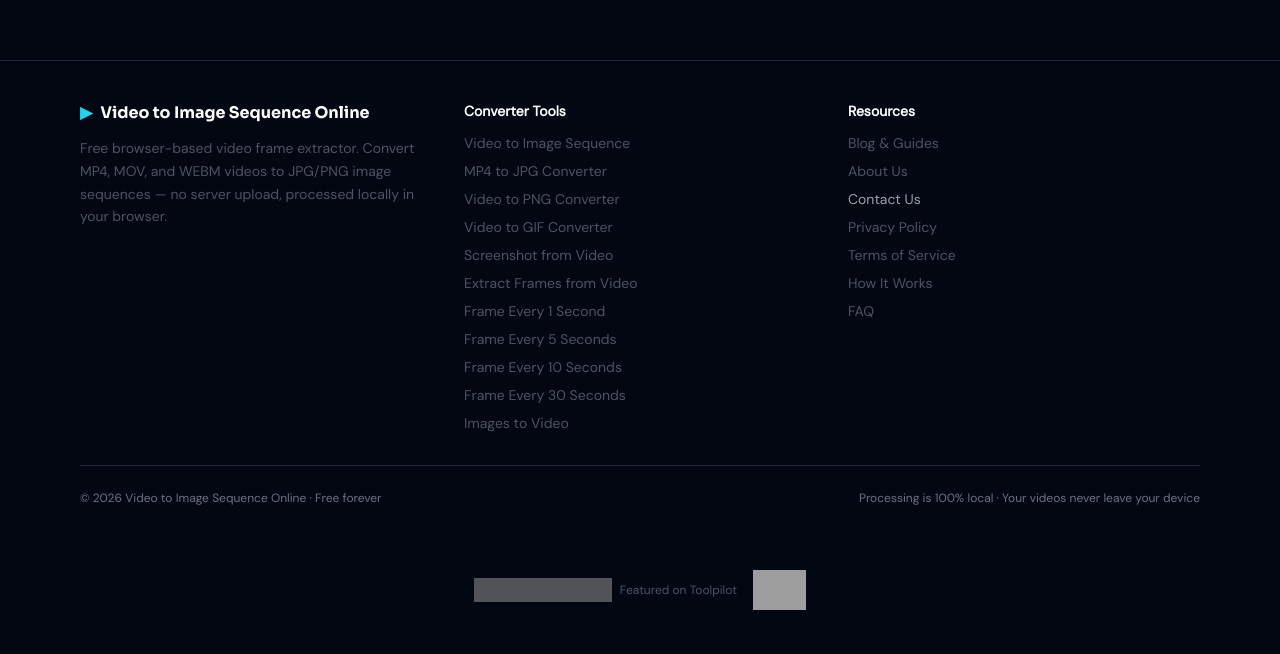
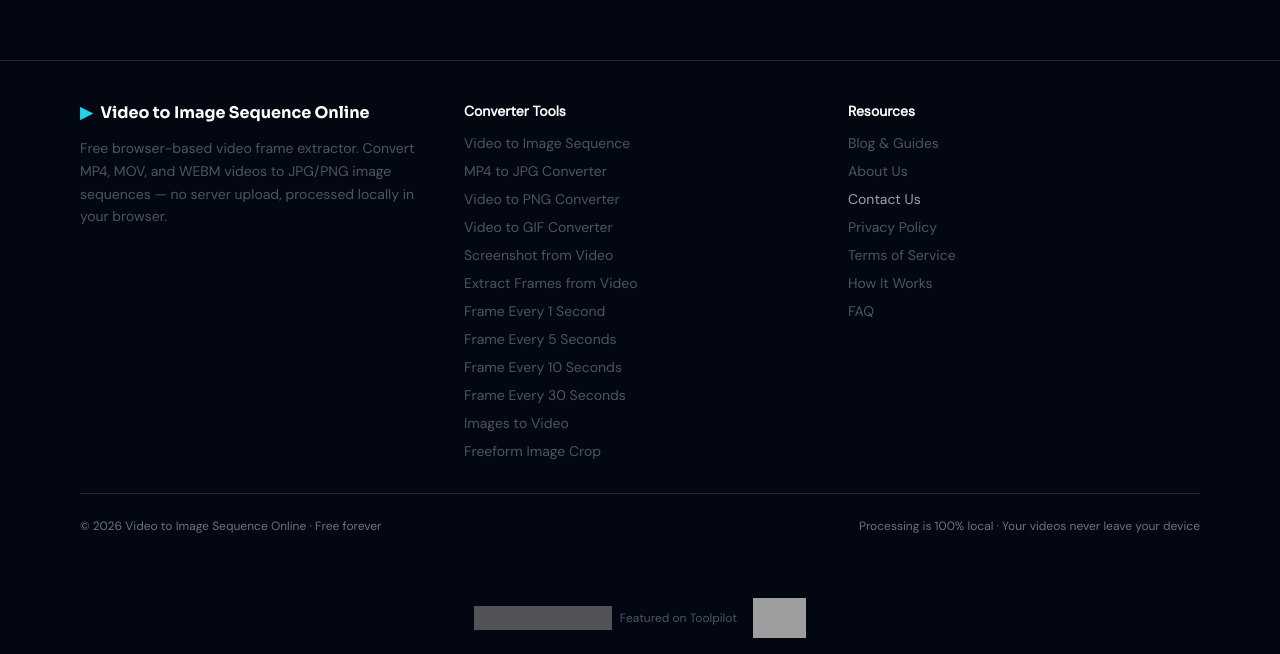
Before and after one commit to msachal5700/video-to-image-sequence, a React (Vite) app: page /blog/extract-video-frames-for-ai in a window 1280 px wide. Shown: the part 7890-8544 px from the top of the page. Before the commit the page ends 8516 px from the top, so only its background shows below. Built offline with nearby package versions, Linux system fonts and the light colour scheme; grey boxes are pictures that could not be loaded.

Commit message:
Footer: add Freeform Image Crop site-wide link

```diff
--- a/components/Footer.tsx
+++ b/components/Footer.tsx
@@ -34,6 +34,7 @@ const Footer = () => {
               <li><Link to="/extract-frame-every-10-seconds" className="text-gray-600 hover:text-cyan-400 transition">Frame Every 10 Seconds</Link></li>
               <li><Link to="/extract-frame-every-30-seconds" className="text-gray-600 hover:text-cyan-400 transition">Frame Every 30 Seconds</Link></li>
               <li><Link to="/images-to-video" className="text-gray-600 hover:text-cyan-400 transition">Images to Video</Link></li>
+              <li><Link to="/image-crop" className="text-gray-600 hover:text-cyan-400 transition">Freeform Image Crop</Link></li>
             </ul>
           </div>
 
```
